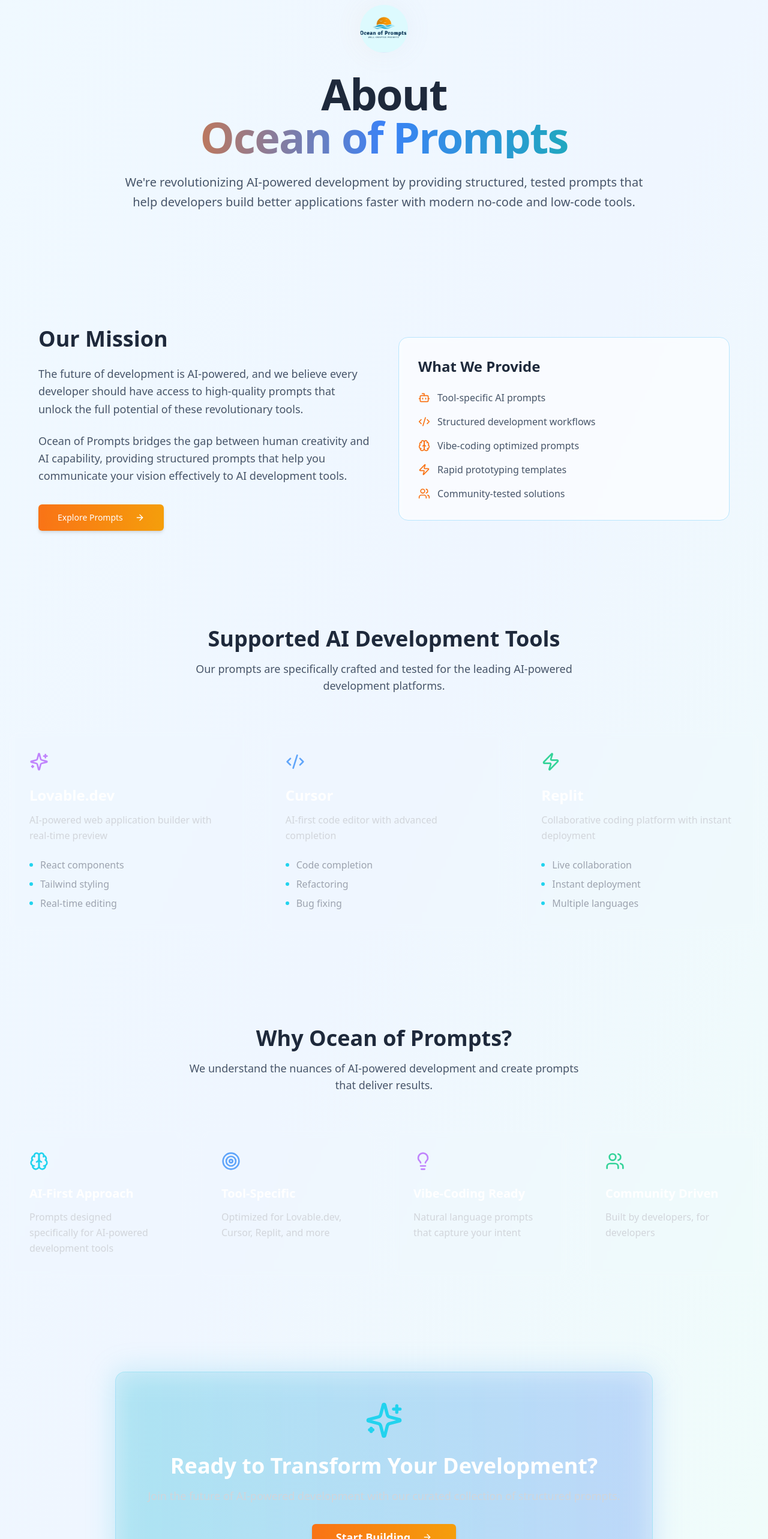
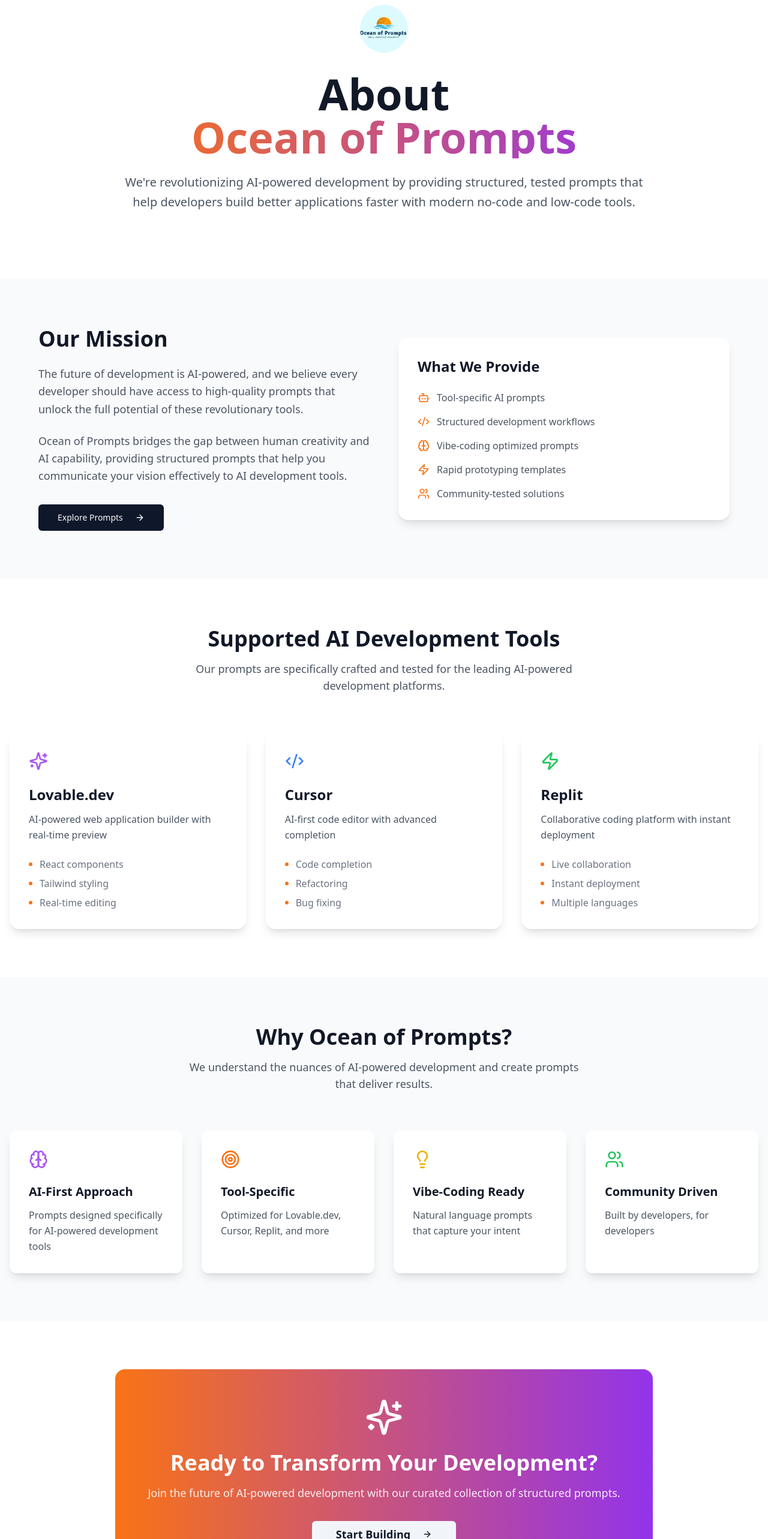
Before and after one commit to Han05-13/temp-hub-emporium, a React (Vite) app: page /about in a window 1280 px wide. Shown: the part 120-2686 px from the top of the page at 60% size. Built offline with nearby package versions, Linux system fonts and the light colour scheme.

Commit message:
Revert design theme, keep rounded logo
Reverted the design theme to the previous version while retaining the rounded logo.

```diff
--- a/src/components/ui/button.tsx
+++ b/src/components/ui/button.tsx
@@ -6,19 +6,19 @@ import { cva, type VariantProps } from "class-variance-authority"
 import { cn } from "@/lib/utils"
 
 const buttonVariants = cva(
-  "inline-flex items-center justify-center gap-2 whitespace-nowrap rounded-md text-sm font-medium ring-offset-background transition-all duration-300 focus-visible:outline-none focus-visible:ring-2 focus-visible:ring-ring focus-visible:ring-offset-2 disabled:pointer-events-none disabled:opacity-50 [&_svg]:pointer-events-none [&_svg]:size-4 [&_svg]:shrink-0",
+  "inline-flex items-center justify-center gap-2 whitespace-nowrap rounded-md text-sm font-medium ring-offset-background transition-colors focus-visible:outline-none focus-visible:ring-2 focus-visible:ring-ring focus-visible:ring-offset-2 disabled:pointer-events-none disabled:opacity-50 [&_svg]:pointer-events-none [&_svg]:size-4 [&_svg]:shrink-0",
   {
     variants: {
       variant: {
-        default: "bg-gradient-to-r from-orange-500 to-amber-500 hover:from-orange-600 hover:to-amber-600 text-white shadow-md hover:shadow-lg",
+        default: "bg-primary text-primary-foreground hover:bg-primary/90",
         destructive:
           "bg-destructive text-destructive-foreground hover:bg-destructive/90",
         outline:
-          "border border-orange-300 text-orange-600 bg-transparent hover:bg-gradient-to-r hover:from-orange-500 hover:to-amber-500 hover:border-transparent hover:text-white",
+          "border border-input bg-background hover:bg-accent hover:text-accent-foreground",
         secondary:
-          "bg-sky-100 text-sky-800 hover:bg-sky-200",
-        ghost: "hover:bg-orange-50 hover:text-orange-600",
-        link: "text-orange-600 underline-offset-4 hover:underline",
+          "bg-secondary text-secondary-foreground hover:bg-secondary/80",
+        ghost: "hover:bg-accent hover:text-accent-foreground",
+        link: "text-primary underline-offset-4 hover:underline",
       },
       size: {
         default: "h-10 px-4 py-2",
--- a/src/pages/About.tsx
+++ b/src/pages/About.tsx
@@ -7,22 +7,22 @@ import { Sheet, SheetContent, SheetTrigger } from "@/components/ui/sheet";
 const About = () => {
   const highlights = [
     {
-      icon: <Brain className="w-8 h-8 text-cyan-400" />,
+      icon: <Brain className="w-8 h-8 text-purple-500" />,
       title: "AI-First Approach",
       description: "Prompts designed specifically for AI-powered development tools"
     },
     {
-      icon: <Target className="w-8 h-8 text-blue-400" />,
+      icon: <Target className="w-8 h-8 text-orange-500" />,
       title: "Tool-Specific",
       description: "Optimized for Lovable.dev, Cursor, Replit, and more"
     },
     {
-      icon: <Lightbulb className="w-8 h-8 text-purple-400" />,
+      icon: <Lightbulb className="w-8 h-8 text-yellow-500" />,
       title: "Vibe-Coding Ready",
       description: "Natural language prompts that capture your intent"
     },
     {
-      icon: <Users className="w-8 h-8 text-emerald-400" />,
+      icon: <Users className="w-8 h-8 text-green-500" />,
       title: "Community Driven",
       description: "Built by developers, for developers"
     }
@@ -32,27 +32,27 @@ const About = () => {
     {
       name: "Lovable.dev",
       description: "AI-powered web application builder with real-time preview",
-      icon: <Sparkles className="w-8 h-8 text-purple-400" />,
+      icon: <Sparkles className="w-8 h-8 text-purple-500" />,
       features: ["React components", "Tailwind styling", "Real-time editing"]
     },
     {
       name: "Cursor",
       description: "AI-first code editor with advanced completion",
-      icon: <Code2 className="w-8 h-8 text-blue-400" />,
+      icon: <Code2 className="w-8 h-8 text-blue-500" />,
       features: ["Code completion", "Refactoring", "Bug fixing"]
     },
     {
       name: "Replit",
       description: "Collaborative coding platform with instant deployment",
-      icon: <Zap className="w-8 h-8 text-emerald-400" />,
+      icon: <Zap className="w-8 h-8 text-green-500" />,
       features: ["Live collaboration", "Instant deployment", "Multiple languages"]
     }
   ];
 
   return (
-    <div className="min-h-screen bg-gradient-to-br from-sky-50 via-blue-50 to-teal-50">
+    <div className="min-h-screen bg-white">
       {/* Navigation */}
-      <nav className="fixed top-0 w-full z-50 bg-white/80 backdrop-blur-xl border-b border-sky-200/50">
+      <nav className="fixed top-0 w-full z-50 bg-white/95 backdrop-blur-sm border-b border-gray-200">
         <div className="max-w-7xl mx-auto px-4 sm:px-6 lg:px-8">
           <div className="flex justify-between items-center h-16">
             <Link to="/" className="flex items-center">
@@ -61,21 +61,21 @@ const About = () => {
                 alt="Ocean of Prompts Logo"
                 className="w-8 h-8 mr-2 rounded-full"
               />
-              <h1 className="text-2xl font-bold text-slate-800">
+              <h1 className="text-2xl font-bold text-gray-900">
                 Ocean of Prompts
               </h1>
             </Link>
             <div className="flex items-center space-x-8">
-              <Link to="/" className="text-slate-600 hover:text-orange-500 transition-all duration-300 font-medium">
+              <Link to="/" className="text-gray-600 hover:text-orange-500 transition-colors font-medium">
                 Home
               </Link>
-              <Link to="/store" className="text-slate-600 hover:text-orange-500 transition-all duration-300 font-medium">
+              <Link to="/store" className="text-gray-600 hover:text-orange-500 transition-colors font-medium">
                 Prompts
               </Link>
               <Link to="/about" className="text-orange-500 font-semibold">
                 About
               </Link>
-              <Link to="/upload" className="text-slate-600 hover:text-orange-500 transition-all duration-300 font-medium">
+              <Link to="/upload" className="text-gray-600 hover:text-orange-500 transition-colors font-medium">
                 Submit
               </Link>
             </div>
@@ -87,22 +87,19 @@ const About = () => {
       <section className="pt-32 pb-20 px-4">
         <div className="max-w-4xl mx-auto text-center">
           <div className="flex justify-center mb-8">
-            <div className="relative">
-              <div className="absolute inset-0 bg-gradient-to-r from-orange-400/30 to-blue-400/30 rounded-full blur-xl opacity-30 animate-pulse"></div>
             <img
               src="/lovable-uploads/deabc4bb-c9c6-4785-aa75-f1c6eb24df13.png"
               alt="Ocean of Prompts Logo"
-                className="relative w-20 h-20 rounded-full"
+              className="w-20 h-20 rounded-full"
             />
           </div>
-          </div>
-          <h1 className="text-6xl md:text-7xl font-bold text-slate-800 mb-6 tracking-tight">
+          <h1 className="text-6xl md:text-7xl font-bold text-gray-900 mb-6">
             About
-            <span className="block bg-gradient-to-r from-orange-500 via-blue-500 to-teal-500 bg-clip-text text-transparent">
+            <span className="block bg-gradient-to-r from-orange-500 to-purple-600 bg-clip-text text-transparent">
               Ocean of Prompts
             </span>
           </h1>
-          <p className="text-xl text-slate-600 mb-8 leading-relaxed">
+          <p className="text-xl text-gray-600 mb-8 leading-relaxed">
             We're revolutionizing AI-powered development by providing structured,
             tested prompts that help developers build better applications faster
             with modern no-code and low-code tools.
@@ -111,17 +108,17 @@ const About = () => {
       </section>
 
       {/* Mission Section */}
-      <section className="py-20 px-4">
+      <section className="py-20 px-4 bg-gray-50">
         <div className="max-w-6xl mx-auto">
           <div className="grid grid-cols-1 lg:grid-cols-2 gap-12 items-center">
             <div>
-              <h2 className="text-4xl font-bold text-slate-800 mb-6">Our Mission</h2>
-              <p className="text-slate-600 text-lg mb-6 leading-relaxed">
+              <h2 className="text-4xl font-bold text-gray-900 mb-6">Our Mission</h2>
+              <p className="text-gray-600 text-lg mb-6 leading-relaxed">
                 The future of development is AI-powered, and we believe every developer
                 should have access to high-quality prompts that unlock the full potential
                 of these revolutionary tools.
               </p>
-              <p className="text-slate-600 text-lg mb-8 leading-relaxed">
+              <p className="text-gray-600 text-lg mb-8 leading-relaxed">
                 Ocean of Prompts bridges the gap between human creativity and AI capability,
                 providing structured prompts that help you communicate your vision effectively
                 to AI development tools.
@@ -133,9 +130,9 @@ const About = () => {
                 </Button>
               </Link>
             </div>
-            <div className="bg-white/60 backdrop-blur-sm rounded-2xl p-8 border border-sky-200">
-              <h3 className="text-2xl font-semibold text-slate-800 mb-6">What We Provide</h3>
-              <ul className="space-y-4 text-slate-600">
+            <div className="bg-white rounded-2xl p-8 shadow-lg">
+              <h3 className="text-2xl font-semibold text-gray-900 mb-6">What We Provide</h3>
+              <ul className="space-y-4 text-gray-600">
                 <li className="flex items-center">
                   <Bot className="w-5 h-5 text-orange-500 mr-3 flex-shrink-0" />
                   Tool-specific AI prompts
@@ -166,21 +163,21 @@ const About = () => {
       <section className="py-20 px-4">
         <div className="max-w-7xl mx-auto">
           <div className="text-center mb-16">
-            <h2 className="text-4xl font-bold text-slate-800 mb-4">Supported AI Development Tools</h2>
-            <p className="text-slate-600 text-lg max-w-2xl mx-auto">
+            <h2 className="text-4xl font-bold text-gray-900 mb-4">Supported AI Development Tools</h2>
+            <p className="text-gray-600 text-lg max-w-2xl mx-auto">
               Our prompts are specifically crafted and tested for the leading AI-powered development platforms.
             </p>
           </div>
           <div className="grid grid-cols-1 lg:grid-cols-3 gap-8">
             {supportedTools.map((tool, index) => (
-              <div key={index} className="bg-white/5 backdrop-blur-sm rounded-2xl p-8 border border-white/10 hover:border-cyan-400/30 transition-all duration-500 hover:scale-105 group">
-                <div className="mb-6 group-hover:scale-110 transition-transform duration-300">{tool.icon}</div>
-                <h3 className="text-2xl font-bold text-white mb-3">{tool.name}</h3>
-                <p className="text-gray-300 mb-6 leading-relaxed">{tool.description}</p>
+              <div key={index} className="bg-white rounded-2xl p-8 shadow-lg hover:shadow-xl transition-shadow duration-300">
+                <div className="mb-6">{tool.icon}</div>
+                <h3 className="text-2xl font-bold text-gray-900 mb-3">{tool.name}</h3>
+                <p className="text-gray-600 mb-6 leading-relaxed">{tool.description}</p>
                 <div className="space-y-2">
                   {tool.features.map((feature, idx) => (
-                    <div key={idx} className="flex items-center text-gray-400">
-                      <div className="w-1.5 h-1.5 bg-cyan-400 rounded-full mr-3"></div>
+                    <div key={idx} className="flex items-center text-gray-500">
+                      <div className="w-1.5 h-1.5 bg-orange-500 rounded-full mr-3"></div>
                       {feature}
                     </div>
                   ))}
@@ -192,20 +189,20 @@ const About = () => {
       </section>
 
       {/* Highlights Section */}
-      <section className="py-20 px-4">
+      <section className="py-20 px-4 bg-gray-50">
         <div className="max-w-7xl mx-auto">
           <div className="text-center mb-16">
-            <h2 className="text-4xl font-bold text-slate-800 mb-4">Why Ocean of Prompts?</h2>
-            <p className="text-slate-600 text-lg max-w-2xl mx-auto">
+            <h2 className="text-4xl font-bold text-gray-900 mb-4">Why Ocean of Prompts?</h2>
+            <p className="text-gray-600 text-lg max-w-2xl mx-auto">
               We understand the nuances of AI-powered development and create prompts that deliver results.
             </p>
           </div>
           <div className="grid grid-cols-1 md:grid-cols-2 lg:grid-cols-4 gap-8">
             {highlights.map((highlight, index) => (
-              <div key={index} className="bg-white/5 backdrop-blur-sm rounded-xl p-8 border border-white/10 hover:bg-white/10 hover:border-cyan-400/30 transition-all duration-500 hover:scale-105 group">
-                <div className="mb-6 group-hover:scale-110 transition-transform duration-300">{highlight.icon}</div>
-                <h3 className="text-xl font-semibold text-white mb-3">{highlight.title}</h3>
-                <p className="text-gray-300 leading-relaxed">{highlight.description}</p>
+              <div key={index} className="bg-white rounded-xl p-8 shadow-lg hover:shadow-xl transition-shadow duration-300">
+                <div className="mb-6">{highlight.icon}</div>
+                <h3 className="text-xl font-semibold text-gray-900 mb-3">{highlight.title}</h3>
+                <p className="text-gray-600 leading-relaxed">{highlight.description}</p>
               </div>
             ))}
           </div>
@@ -215,27 +212,24 @@ const About = () => {
       {/* CTA Section */}
       <section className="py-20 px-4">
         <div className="max-w-4xl mx-auto text-center">
-          <div className="relative">
-            <div className="absolute inset-0 bg-gradient-to-r from-cyan-500/20 to-blue-500/20 rounded-2xl blur-xl"></div>
-            <div className="relative bg-gradient-to-r from-cyan-500/10 to-blue-500/10 rounded-2xl p-12 border border-cyan-400/20">
-              <Sparkles className="w-16 h-16 text-cyan-400 mx-auto mb-6" />
-              <h2 className="text-4xl font-bold text-white mb-4">Ready to Transform Your Development?</h2>
-              <p className="text-gray-300 text-lg mb-8 leading-relaxed">
+          <div className="bg-gradient-to-r from-orange-500 to-purple-600 rounded-2xl p-12 text-white">
+            <Sparkles className="w-16 h-16 mx-auto mb-6" />
+            <h2 className="text-4xl font-bold mb-4">Ready to Transform Your Development?</h2>
+            <p className="text-lg mb-8 leading-relaxed opacity-90">
               Join the future of AI-powered development with our curated collection of structured prompts.
             </p>
             <Link to="/store">
-                <Button size="lg" className="px-10 py-4 text-lg font-semibold">
+              <Button size="lg" variant="secondary" className="px-10 py-4 text-lg font-semibold">
                 Start Building
                 <ArrowRight className="ml-3 w-6 h-6" />
               </Button>
             </Link>
           </div>
         </div>
-        </div>
       </section>
 
       {/* Footer */}
-      <footer className="border-t border-sky-200 py-12 px-4 bg-white/30 backdrop-blur-sm">
+      <footer className="border-t border-gray-200 py-12 px-4 bg-gray-50">
         <div className="max-w-7xl mx-auto text-center">
           <div className="flex items-center justify-center mb-4">
             <img
@@ -243,11 +237,11 @@ const About = () => {
               alt="Ocean of Prompts Logo"
               className="w-6 h-6 mr-2 rounded-full"
             />
-            <h3 className="text-2xl font-bold text-slate-800">
+            <h3 className="text-2xl font-bold text-gray-900">
               Ocean of Prompts
             </h3>
           </div>
-          <p className="text-slate-500">
+          <p className="text-gray-500">
             © 2024 Ocean of Prompts. Empowering AI-driven development.
           </p>
         </div>
```
Also changed, not shown: src/pages/Index.tsx (+45 -54 lines), src/pages/Store.tsx (+23 -29 lines). Lines whose indentation alone changed are shown as unchanged.
